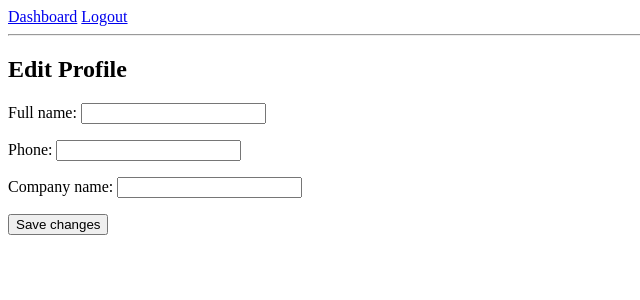
After one commit to Zarish-Rose/meridian_market, a Django app: page /accounts/profile/edit/ in a window 1280 px wide. The commit adds this page. Shown: the top 300 px of the page, without its empty margins (0-640 px from the left). Run offline with Django 5.2, Linux system fonts and the light colour scheme; the visitor is signed in with stand-in values (Sample User, id 1); parts of the project's set-up code (start-up, migrations or seed data) failed here and were passed over.

Commit message:
Add edit profile

```diff
--- /dev/null
+++ b/accounts/forms.py
@@ -0,0 +1,7 @@
+from django import forms
+from .models import Profile
+
+class ProfileForm(forms.ModelForm):
+    class Meta:
+        model = Profile
+        fields = ['full_name', 'phone', 'company_name']
--- a/accounts/urls.py
+++ b/accounts/urls.py
@@ -10,4 +10,5 @@ urlpatterns = [
     path('logout/', auth_views.LogoutView.as_view(), name='logout'),
     path('register/', views.register, name='register'),
     path('dashboard/', views.dashboard, name='dashboard'),
+    path('profile/edit/', views.edit_profile, name='edit_profile'),
 ]
--- a/accounts/views.py
+++ b/accounts/views.py
@@ -3,6 +3,7 @@ from django.contrib.auth.forms import UserCreationForm
 from django.contrib.auth.decorators import login_required
 from django.contrib.auth import login
 from django.http import HttpResponse
+from .forms import ProfileForm
 
 
 def index(request):
@@ -23,3 +24,17 @@ def register(request):
 @login_required
 def dashboard(request):
     return render(request, 'accounts/dashboard.html')
+
+@login_required
+def edit_profile(request):
+    profile = request.user.profile
+
+    if request.method == 'POST':
+        form = ProfileForm(request.POST, instance=profile)
+        if form.is_valid():
+            form.save()
+            return redirect('dashboard')
+    else:
+        form = ProfileForm(instance=profile)
+
+    return render(request, 'accounts/edit_profile.html', {'form': form})
--- a/templates/accounts/dashboard.html
+++ b/templates/accounts/dashboard.html
@@ -9,5 +9,6 @@
 
 <p>Profile created: {{ request.user.profile.created_at }}</p>
 
+<p><a href="{% url 'edit_profile' %}">Edit Profile</a></p>
 <a href="{% url 'logout' %}">Logout</a>
 {% endblock %}
--- /dev/null
+++ b/templates/accounts/edit_profile.html
@@ -0,0 +1,13 @@
+{% extends 'base.html' %}
+
+{% block title %}Edit Profile{% endblock %}
+
+{% block content %}
+<h2>Edit Profile</h2>
+
+<form method="post">
+    {% csrf_token %}
+    {{ form.as_p }}
+    <button type="submit">Save changes</button>
+</form>
+{% endblock %}
```
Also changed, not shown: accounts/admin.py (line endings or trailing spaces).
